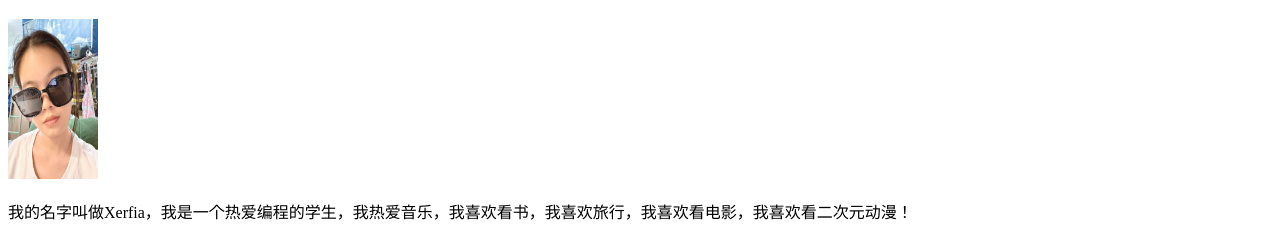
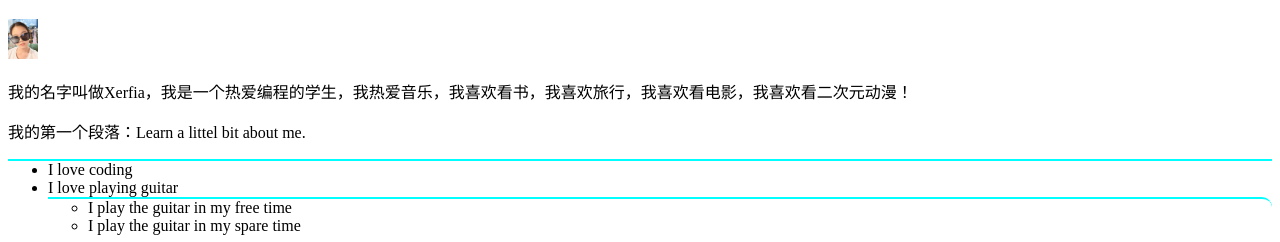
Before and after one commit to Xyy1001/Xyy1001.github.io, a plain HTML site: page index.html in a window 1280 px wide. Shown: the part 211-453 px from the top of the page. Drawn offline with Linux system fonts and the light colour scheme.

Commit message:
图片尺寸

```diff
--- a/index.html
+++ b/index.html
@@ -83,7 +83,7 @@
     <h1>我的第一个标题：关于我</h1>
     <!--p，即paragraphs，就是网页中渲染的段落内容-->
     <div id="about_me">
-        <img src="touxiang.jpg" alt="我的头像" width="90" height="160">
+        <img src="touxiang.jpg" alt="我的头像" width="30" height="40">
         <p>我的名字叫做Xerfia，我是一个热爱编程的学生，我热爱音乐，我喜欢看书，我喜欢旅行，我喜欢看电影，我喜欢看二次元动漫！</p>
         <p>我的第一个段落：Learn a littel bit about me.</p>
         <ul style="border-top: aqua solid 2px;">
```
